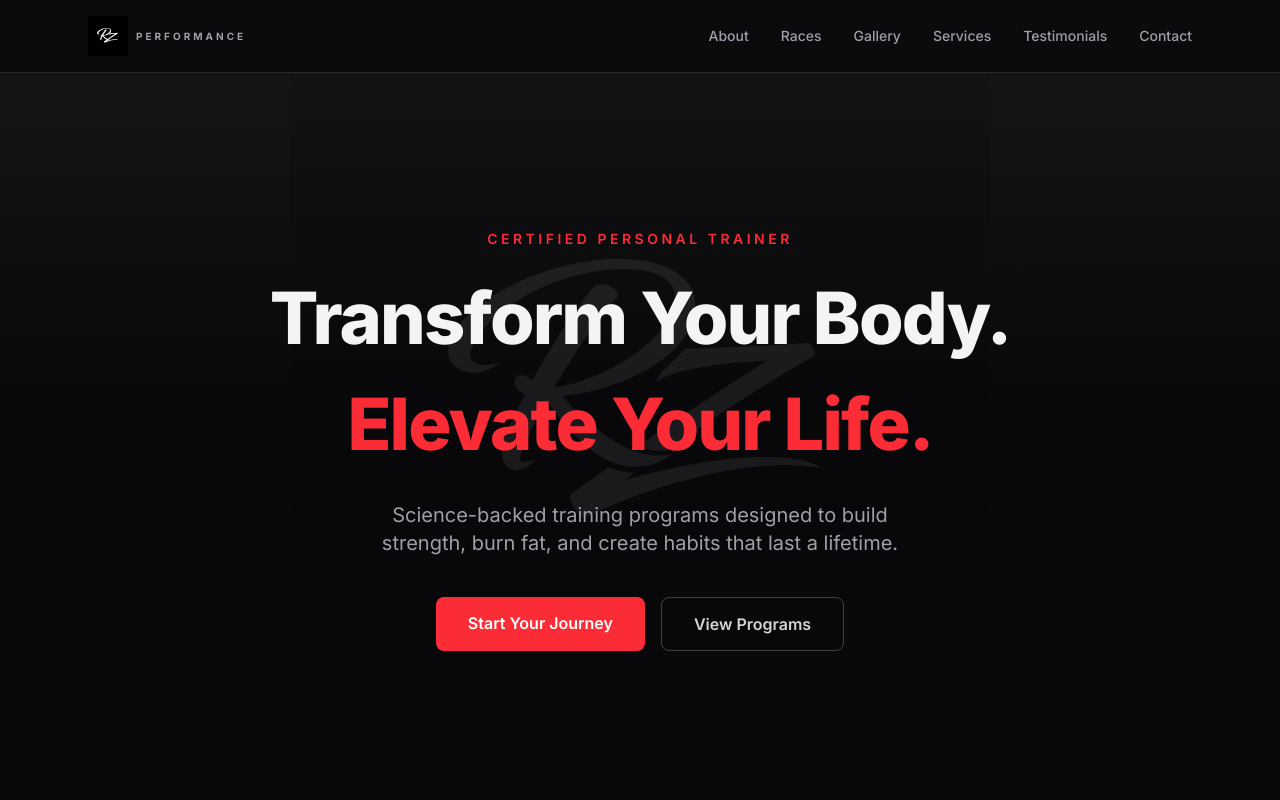
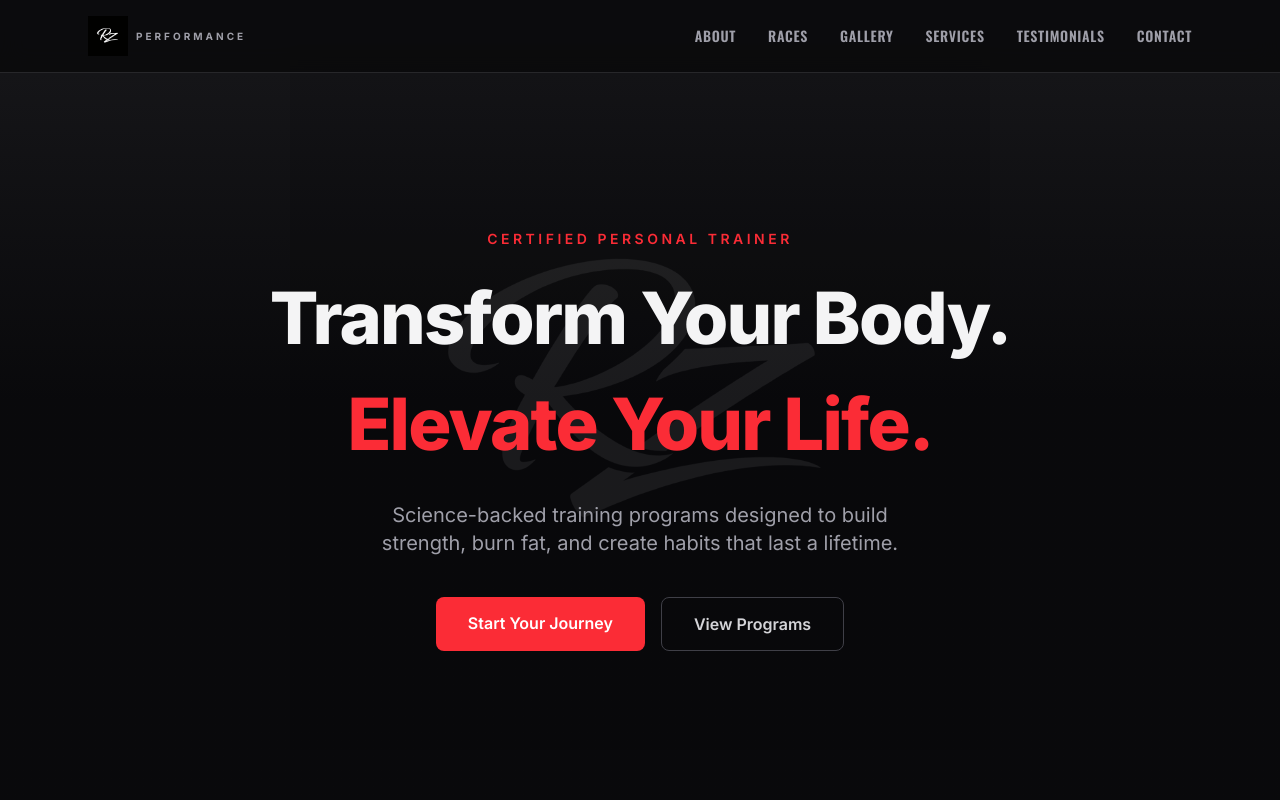
Before and after one commit to ryanzerka-blip/rz-performance, a Next.js app: page / in a window 1280 px wide. Shown: the top 800 px of the page. Built offline with nearby package versions, Linux system fonts and the light colour scheme.

Commit message:
Change nav links to Oswald font, bolder and uppercase

```diff
--- a/src/app/layout.tsx
+++ b/src/app/layout.tsx
@@ -1,10 +1,16 @@
 import type { Metadata } from "next";
-import { Inter } from "next/font/google";
+import { Inter, Oswald } from "next/font/google";
 import "./globals.css";
 
 const inter = Inter({
   variable: "--font-inter",
   subsets: ["latin"],
+});
+
+const oswald = Oswald({
+  variable: "--font-oswald",
+  subsets: ["latin"],
+  weight: ["500", "600", "700"],
 });
 
 export const metadata: Metadata = {
@@ -39,7 +45,7 @@ export default function RootLayout({
   children: React.ReactNode;
 }>) {
   return (
-    <html lang="en" className={`${inter.variable} scroll-smooth`}>
+    <html lang="en" className={`${inter.variable} ${oswald.variable} scroll-smooth`}>
       <body className="min-h-screen bg-zinc-950 text-zinc-100 font-sans antialiased">
         {children}
       </body>
--- a/src/app/page.tsx
+++ b/src/app/page.tsx
@@ -18,7 +18,7 @@ function Navbar() {
         </a>
 
         {/* Desktop links */}
-        <div className="hidden md:flex gap-8 text-sm font-medium text-zinc-400">
+        <div className="hidden md:flex gap-8 text-sm font-semibold tracking-wider uppercase text-zinc-400" style={{ fontFamily: 'var(--font-oswald)' }}>
           {links.map((l) => (
             <a
               key={l}
@@ -48,7 +48,7 @@ function Navbar() {
 
       {/* Mobile menu */}
       {open && (
-        <div className="md:hidden border-t border-zinc-800 bg-zinc-950 px-6 py-4 flex flex-col gap-4 text-sm font-medium text-zinc-400">
+        <div className="md:hidden border-t border-zinc-800 bg-zinc-950 px-6 py-4 flex flex-col gap-4 text-sm font-semibold tracking-wider uppercase text-zinc-400" style={{ fontFamily: 'var(--font-oswald)' }}>
           {links.map((l) => (
             <a
               key={l}
```
